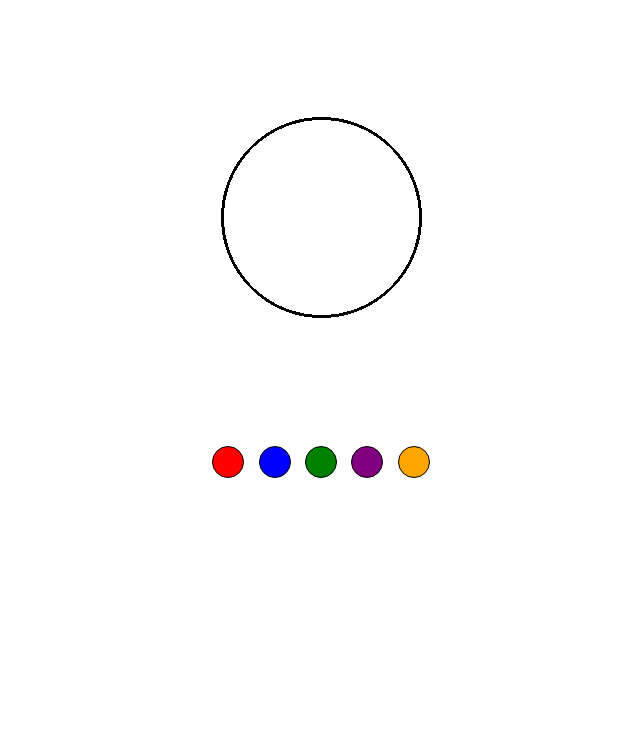
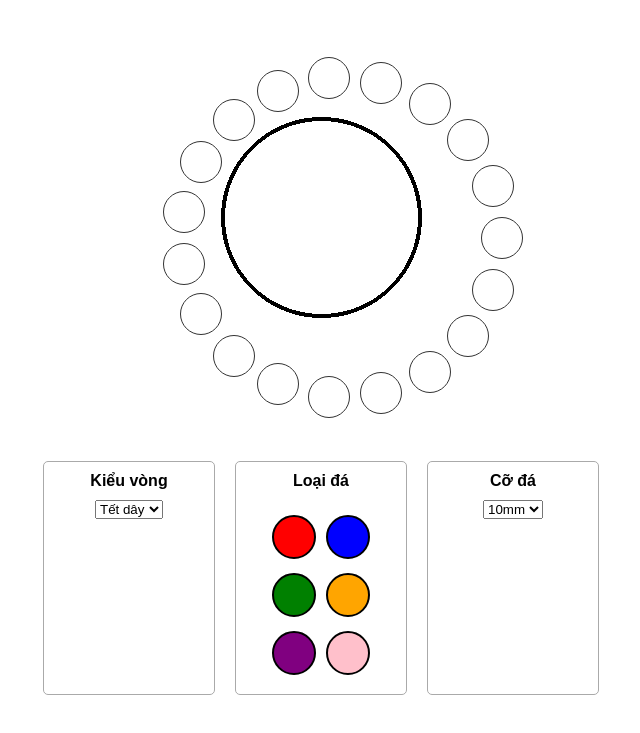
Before and after one commit to minchubby21/vongtay-designer, a plain HTML site: page index.html in a window 1280 px wide. Shown: the part 51-784 px from the top of the page, without its empty margins (319-959 px from the left). Drawn offline with Linux system fonts and the light colour scheme.

Commit message:
Add files via upload

```diff
--- a/index.html
+++ b/index.html
@@ -5,28 +5,65 @@
   <meta charset="UTF-8">
   <title>Vòng Tay Designer</title>
   <style>
-    body { font-family: sans-serif; text-align: center; }
-    .vong-tay { position: relative; display: inline-block; }
-    .hat { width: 30px; height: 30px; border-radius: 50%; position: absolute; cursor: pointer; }
-    .da-mau { width: 30px; height: 30px; border-radius: 50%; display: inline-block; margin: 5px; cursor: grab; border: 1px solid #000; }
+    body { font-family: sans-serif; text-align: center; margin: 20px; }
+    .vong-tay { position: relative; display: inline-block; margin-bottom: 20px; }
+    .hat { width: 40px; height: 40px; border-radius: 50%; position: absolute; cursor: pointer; border: 1px solid #333; }
+    .da-mau { width: 40px; height: 40px; border-radius: 50%; display: inline-block; margin: 5px; cursor: grab; border: 2px solid #000; }
     .da-container { margin-top: 20px; }
+    .options { display: flex; justify-content: center; margin-top: 20px; gap: 20px; }
+    .option-box { border: 1px solid #aaa; padding: 10px; border-radius: 5px; width: 150px; }
+    select { margin-top: 10px; }
   </style>
 </head>
 <body>
   <h2>Vòng Tay Designer</h2>
   <div class="vong-tay" id="vong-tay">
-    <img src="vongtay-demo.png" alt="Vòng tay 19 hạt">
-    <!-- 19 vị trí hạt -->
-    <script>
-      const vongTay = document.getElementById('vong-tay');
-      const radius = 150, centerX = 200, centerY = 200;
-      for (let i = 0; i < 19; i++) {
-        const angle = (2 * Math.PI / 19) * i;
+    <img id="vong-image" src="vongtay19.png" alt="Vòng tay" width="400" height="400">
+  </div>
+
+  <div class="options">
+    <div class="option-box">
+      <b>Kiểu vòng</b><br>
+      <select id="kieu-vong">
+        <option>Tết dây</option>
+        <option>Co giãn</option>
+      </select>
+    </div>
+    <div class="option-box">
+      <b>Loại đá</b><br>
+      <div class="da-container" id="da-container">
+        <!-- 6 đá mẫu -->
+      </div>
+    </div>
+    <div class="option-box">
+      <b>Cỡ đá</b><br>
+      <select id="co-da" onchange="switchVong()">
+        <option value="10">10mm</option>
+        <option value="8">8mm</option>
+      </select>
+    </div>
+  </div>
+
+  <script>
+    const vongTay = document.getElementById('vong-tay');
+    const vongImage = document.getElementById('vong-image');
+    let currentHats = [];
+
+    const radiusMap = { '19': 160, '22': 160 };
+    const centerX = 200, centerY = 200;
+
+    function createHats(count) {
+      // Xóa hạt cũ
+      currentHats.forEach(h => vongTay.removeChild(h));
+      currentHats = [];
+
+      const radius = radiusMap[count];
+      for (let i = 0; i < count; i++) {
+        const angle = (2 * Math.PI / count) * i;
         const hat = document.createElement('div');
         hat.className = 'hat';
         hat.style.left = (centerX + radius * Math.cos(angle)) + 'px';
         hat.style.top = (centerY + radius * Math.sin(angle)) + 'px';
-        hat.dataset.index = i;
         hat.addEventListener('click', () => { hat.style.background = ''; });
         hat.addEventListener('dragover', e => e.preventDefault());
         hat.addEventListener('drop', e => {
@@ -35,23 +72,41 @@
           hat.style.background = color;
         });
         vongTay.appendChild(hat);
+        currentHats.push(hat);
       }
-    </script>
-  </div>
+    }
 
-  <div class="da-container">
-    <!-- 5 viên đá demo -->
-    <div class="da-mau" draggable="true" style="background: red;" ondragstart="drag(event)" data-color="red"></div>
-    <div class="da-mau" draggable="true" style="background: blue;" ondragstart="drag(event)" data-color="blue"></div>
-    <div class="da-mau" draggable="true" style="background: green;" ondragstart="drag(event)" data-color="green"></div>
-    <div class="da-mau" draggable="true" style="background: purple;" ondragstart="drag(event)" data-color="purple"></div>
-    <div class="da-mau" draggable="true" style="background: orange;" ondragstart="drag(event)" data-color="orange"></div>
-  </div>
+    function switchVong() {
+      const coDa = document.getElementById('co-da').value;
+      if (coDa === '10') {
+        vongImage.src = 'vongtay19.png';
+        createHats(19);
+      } else {
+        vongImage.src = 'vongtay22.png';
+        createHats(22);
+      }
+    }
 
-  <script>
-    function drag(ev) {
-      ev.dataTransfer.setData("color", ev.target.dataset.color);
+    function initDaMau() {
+      const daContainer = document.getElementById('da-container');
+      const colors = ['red', 'blue', 'green', 'orange', 'purple', 'pink'];
+      colors.forEach(color => {
+        const da = document.createElement('div');
+        da.className = 'da-mau';
+        da.style.background = color;
+        da.setAttribute('draggable', 'true');
+        da.dataset.color = color;
+        da.ondragstart = (e) => {
+          e.dataTransfer.setData("color", color);
+        };
+        daContainer.appendChild(da);
+      });
     }
+
+    window.onload = () => {
+      createHats(19);
+      initDaMau();
+    };
   </script>
 </body>
 </html>
```
Also changed, not shown: vongtay19.png (added), vongtay22.png (added).
